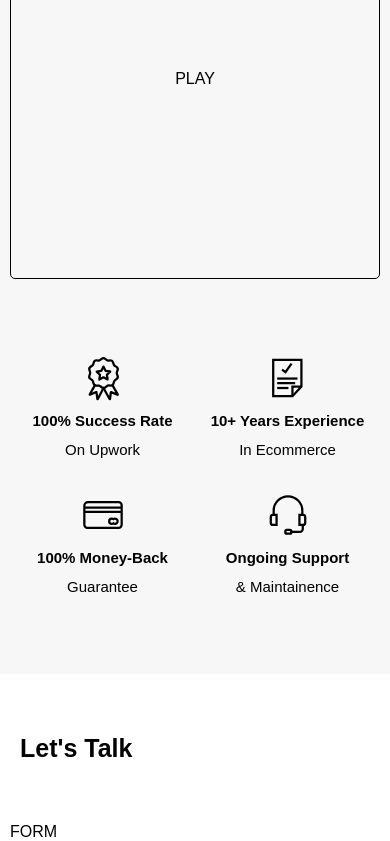
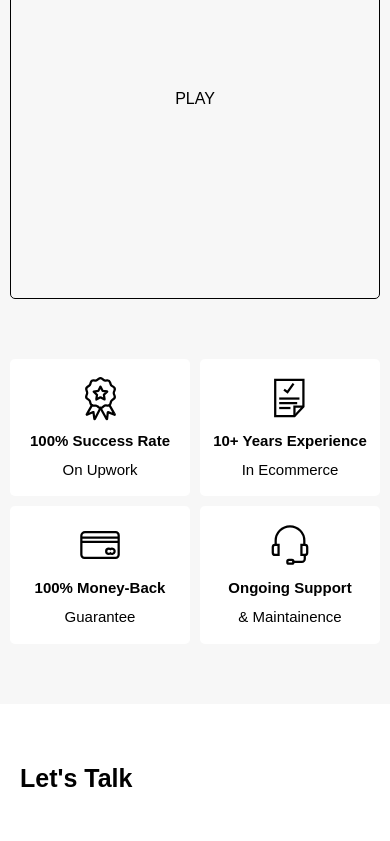
Before and after one commit to cstudiodev/curtishill, a React (Create React App) app: page / in a window 390 px wide. Shown: the part 2467-3308 px from the top of the page. Built offline with nearby package versions, Linux system fonts and the light colour scheme.

Commit message:
trust badge styles

```diff
--- a/src/index.css
+++ b/src/index.css
@@ -356,7 +356,7 @@ p, li, button {
 .about-technology-container {
   display: flex;
   flex-wrap: wrap;
-  gap: 5px;
+  gap: 10px;
 }
 
 .about-technology {
@@ -392,25 +392,27 @@ p, li, button {
 
 .about-trust-badge-container {
   width: 100%;
-  display: flex;
-  flex-wrap: wrap;
+  display: grid;
+  grid-template-columns: repeat(4, 1fr);
+  gap: 10px;
+}
+
+@media screen and (max-width: 1000px) {
+  .about-trust-badge-container {
+    grid-template-columns: repeat(2, 1fr);
+  }
 }
 
 .about-trust-badge {
-  width: 25%;
   display: flex;
   flex-direction: column;
   justify-content: center;
   align-items: center;
   text-align: center;
-  padding: 15px 15px;
+  padding: 15px 5px;
   gap: 10px;
-}
-
-@media screen and (max-width: 500px) {
-  .about-trust-badge {
-    width: 50%;
-  }
+  background: var(--bg-color);
+  border-radius: var(--border-radius);
 }
 
 /* CONTACT SECTION --- */
```
